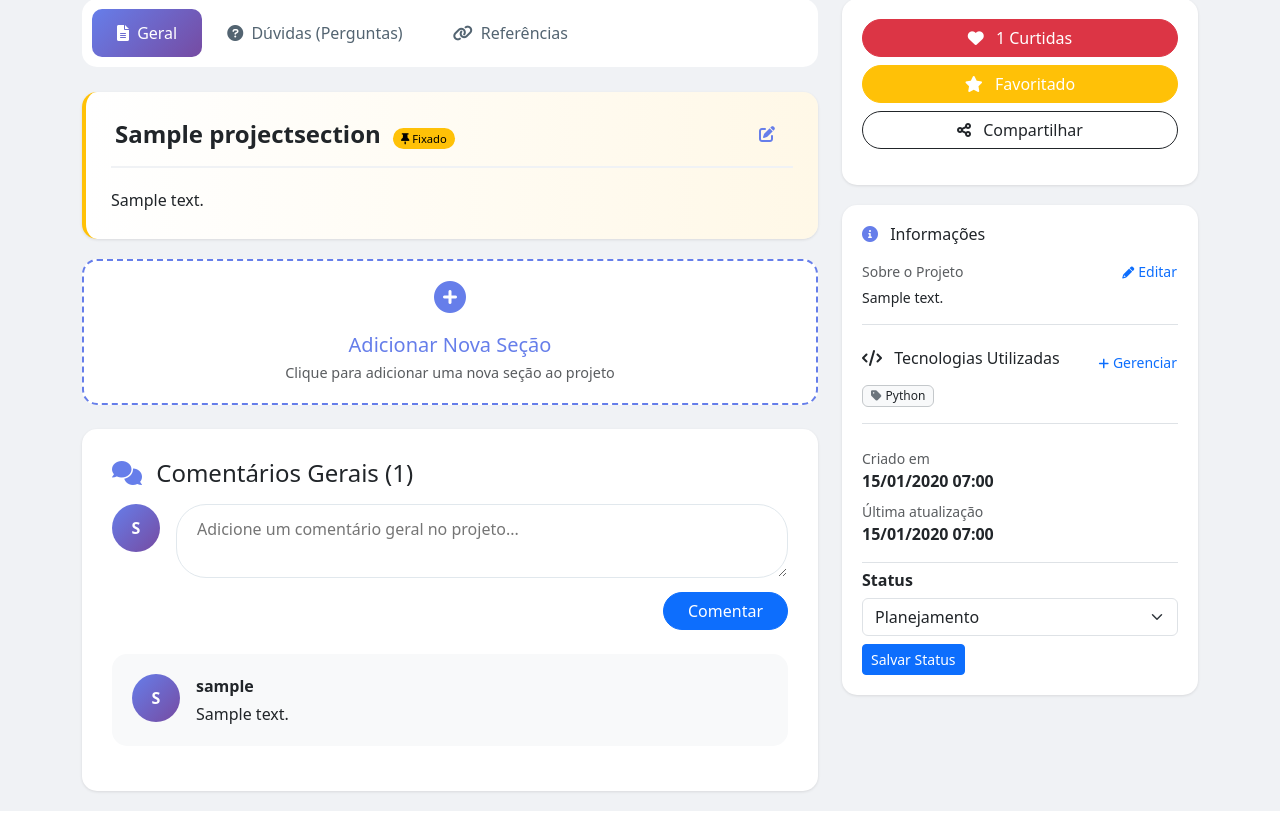
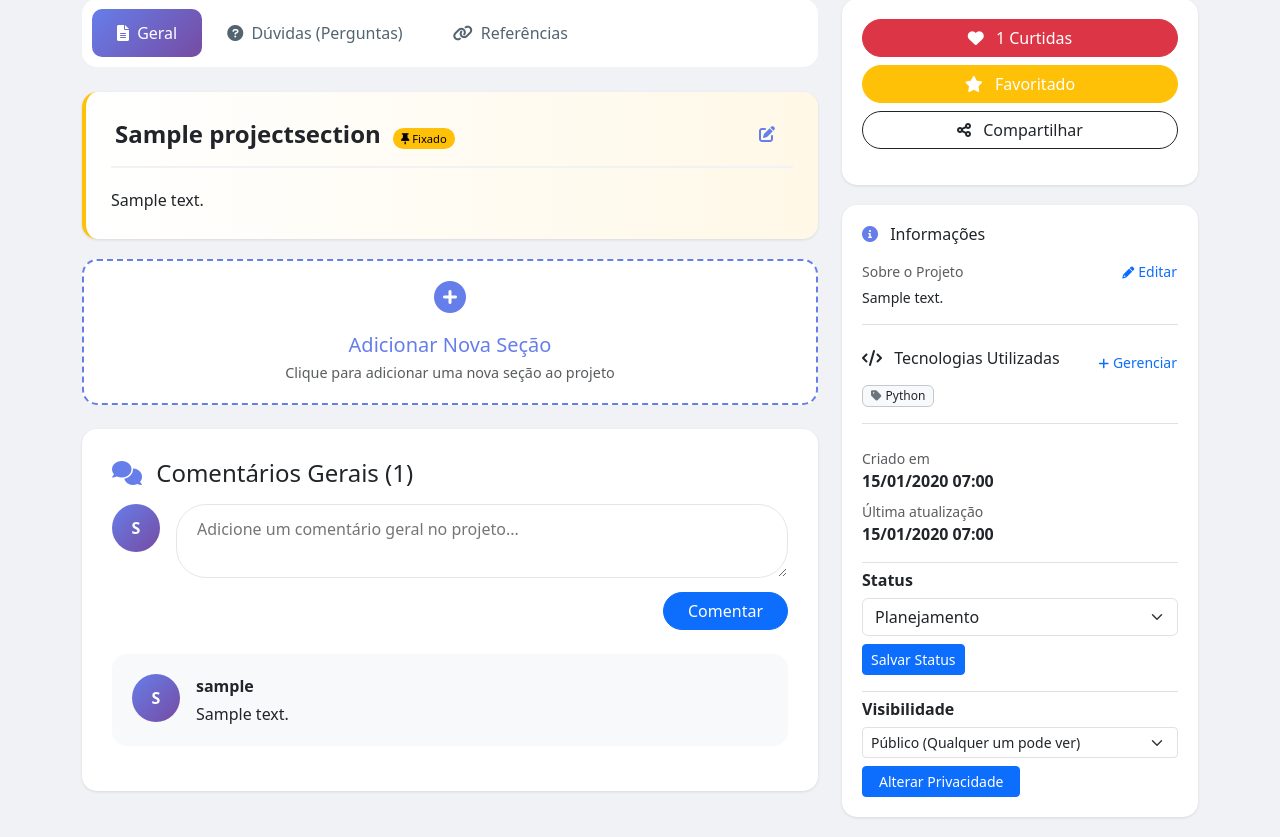
Before and after one commit to ImJotaM/DevBasement, a Django app: a page that uses projects/templates/projects/project_detail.html in a window 1280 px wide. Shown: the part 367-1204 px from the top of the page. Before the commit the page ends 1178 px from the top, so only its background shows below. Run offline with Django 5.2, Linux system fonts and the light colour scheme; a user stored in the database is signed in; data comes from the database, SQL or seed files in the repository; tables that the repository leaves empty hold one stand-in row (values such as "Sample post"); some libraries are stand-ins or nearby versions.

Commit message:
feat: User can change project to private and public

```diff
--- a/projects/templates/projects/project_detail.html
+++ b/projects/templates/projects/project_detail.html
@@ -301,7 +301,7 @@
                 <div>
                     <h6 class="d-block"><b>Status</b></h6>
                     {% if user == project.owner %}
-                    <form method="POST" action="{% url 'update_project_field' project.owner.username project.slug %}" class="mt-2">
+                    <form method="POST" action="{% url 'update_project_field' project.owner.username project.slug %}" class="mt-2 border-bottom">
                         {% csrf_token %}
                         <input type="hidden" name="field" value="status">
                         <select name="value" class="form-select">
@@ -309,7 +309,7 @@
                             <option value="in_progress" {% if project.status == 'in_progress' %}selected{% endif %}>Em Desenvolvimento</option>
                             <option value="completed" {% if project.status == 'completed' %}selected{% endif %}>Concluído</option>
                         </select>
-                        <button type="submit" class="btn btn-sm btn-primary mt-2">Salvar Status</button>
+                        <button type="submit" class="btn btn-sm btn-primary mt-2 mb-3">Salvar Status</button>
                     </form>
                     {% else %}
                         {% if project.status == 'planning' %}
@@ -330,6 +330,31 @@
                             </span>
                         {% endif %}
                     {% endif %}
+
+                    <div>
+                        <h6 class="d-block mt-2"><b>Visibilidade</b></h6>
+                        {% if user == project.owner %}
+                        <form method="POST" action="{% url 'update_project_field' project.owner.username project.slug %}" class="mt-2">
+                            {% csrf_token %}
+                            <input type="hidden" name="field" value="is_private">
+                            <select name="value" class="form-select form-select-sm">
+                                <option value="False" {% if not project.is_private %}selected{% endif %}>Público (Qualquer um pode ver)</option>
+                                <option value="True" {% if project.is_private %}selected{% endif %}>Privado (Apenas você)</option>
+                            </select>
+                            <button type="submit" class="btn btn-sm btn-primary mt-2 px-3">Alterar Privacidade</button>
+                        </form>
+                        {% else %}
+                            {% if project.is_private %}
+                                <span class="badge bg-primary text-white px-3 py-2 rounded-pill fw-medium">
+                                    Projeto Privado
+                                </span>
+                            {% else %}
+                                <span class="badge bg-primary text-white px-3 py-2 rounded-pill fw-medium">
+                                    Projeto Público
+                                </span>
+                            {% endif %}
+                        {% endif %}
+                    </div>
                 </div>
             </div>
         </div>
--- a/projects/views.py
+++ b/projects/views.py
@@ -8,6 +8,7 @@ from moderation.models import Report
 from accounts.models import User
 from django.http import JsonResponse
 from django.utils.text import slugify
+from django.core.exceptions import PermissionDenied
 
 def project_detail_view(request, username, slug):
     try:
@@ -226,19 +227,23 @@ def add_comment(request, username, slug):
 
     return redirect('project_detail', username=project.owner.username, slug=project.slug)
 
-@login_required
 def update_project_field(request, username, slug):
-    project = get_object_or_404(Project, owner__username=username, slug=slug, owner=request.user)
+    if request.method == "POST":
+        project = get_object_or_404(Project, owner__username=username, slug=slug)
 
-    if request.method == 'POST':
+        if request.user != project.owner:
+            raise PermissionDenied
+
         field = request.POST.get('field')
         value = request.POST.get('value')
 
-        if field in ['title', 'description', 'status']:
+        if field == 'is_private':
+            project.is_private = (value == 'True')
+        else:
             setattr(project, field, value)
-            project.save()
 
-    return redirect('project_detail', username=project.owner.username, slug=project.slug)
+        project.save()
+        return redirect('project_detail', username=username, slug=slug)
 
 @login_required
 @require_POST
```
